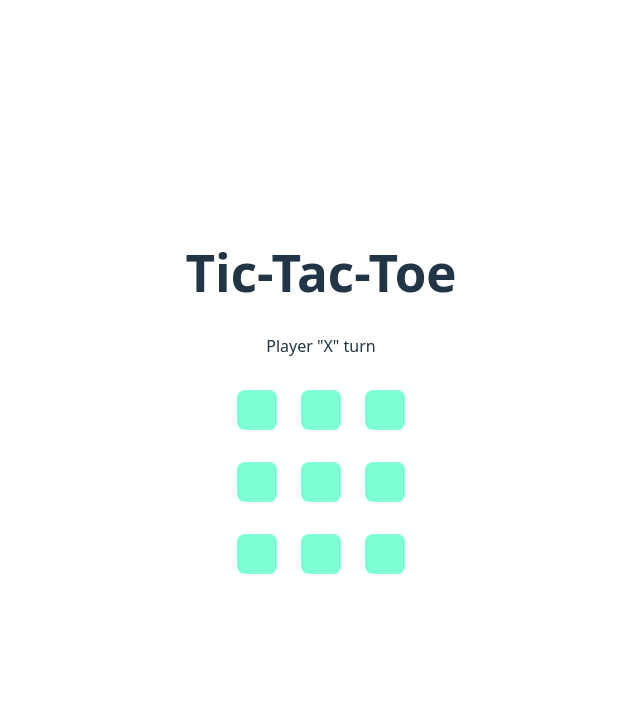
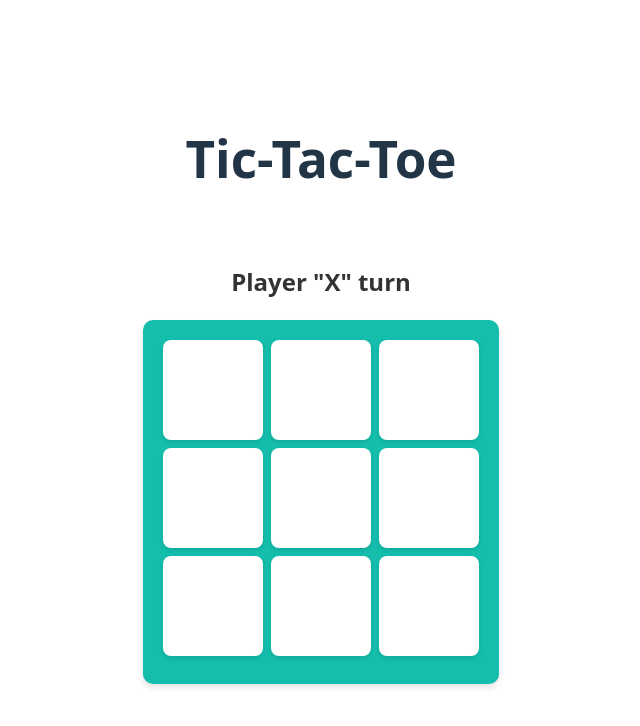
Before and after one commit to aashniharia/tic-tac-toe, a React (Vite) app: page / in a window 1280 px wide. Shown: the top 726 px of the page, without its empty margins (319-959 px from the left). Built offline with nearby package versions, Linux system fonts and the light colour scheme.

Commit message:
adding styling and restart button

```diff
--- a/src/App.css
+++ b/src/App.css
@@ -10,21 +10,90 @@
   padding: 4px;
   justify-content: center;
 }
+.game-container {
+  display: flex;
+  flex-direction: column;
+  align-items: center;
+  padding: 20px;
+  max-width: 500px;
+  margin: 0 auto;
+}
+
+.status-message {
+  font-size: 1.5rem;
+  margin-bottom: 20px;
+  color: #333;
+  font-weight: bold;
+}
+
+.game-board {
+  background: #14bdac;
+  border-radius: 10px;
+  padding: 20px;
+  box-shadow: 0 4px 6px rgba(0, 0, 0, 0.1);
+}
+
+.buttonContainer {
+  display: flex;
+  gap: 8px;
+  margin-bottom: 8px;
+}
+
 .gameButton {
-  background-color: aquamarine;
-  padding: 4px;
-  height: 40px;
-  width: 40px;
-  margin: 12px;
+  width: 100px;
+  height: 100px;
+  margin: 0;
+  font-size: 3rem;
+  font-weight: bold;
+  background-color: #fff;
+  border: none;
+  border-radius: 8px;
   cursor: pointer;
+  transition: all 0.2s;
+  color: #545454;
+  box-shadow: 0 2px 4px rgba(0, 0, 0, 0.1);
+  display: flex;
+  justify-content: center;
+  align-items: center;
+  padding: 0;
+  line-height: 1;
+}
+
+.gameButton:hover:not(:disabled) {
+  transform: translateY(-2px);
+  box-shadow: 0 4px 8px rgba(0, 0, 0, 0.2);
 }
 
 .gameButton:disabled {
-  background-color: aquamarine;
-  color: black;
+  cursor: not-allowed;
   opacity: 1;
-  padding: 8px;
-  height: 40px;
-  width: 40px;
-  margin: 12px;
 }
+
+.gameButton[data-value="X"] {
+  color: #545454;
+}
+
+.gameButton[data-value="O"] {
+  color: #ecc132;
+}
+
+.restartButton {
+  margin-top: 20px;
+  padding: 12px 24px;
+  font-size: 1.2rem;
+  background-color: #32a4a8;
+  color: white;
+  border: none;
+  border-radius: 25px;
+  cursor: pointer;
+  transition: all 0.2s;
+  font-weight: bold;
+  text-transform: uppercase;
+  letter-spacing: 1px;
+}
+
+.restartButton:hover {
+  background-color: #2a8d91;
+  transform: translateY(-2px);
+  box-shadow: 0 4px 8px rgba(0, 0, 0, 0.2);
+}
--- a/src/components/TicTacToe.jsx
+++ b/src/components/TicTacToe.jsx
@@ -51,6 +51,15 @@ export const TicTacToe = () => {
       setClickCounter((prevState) => prevState + 1);
     }
   };
+
+  const handleRestart = () => {
+    setButtonState(buttonArr);
+    setIsPlayer1(true);
+    setClickCounter(-1);
+    setIsGameEnd(false);
+    setWinner(null);
+  };
+
   useEffect(() => {
     if (clickCounter >= 8) {
       setIsGameEnd(true);
@@ -59,21 +68,28 @@ export const TicTacToe = () => {
   }, [clickCounter]);
 
   return (
-    <>
+    <div className="game-container">
       {isEndGame ? (
-        <p>Game Over!!: {winner ? `Winner is ${winner}` : "its a Tie"}</p>
+        <>
+          <p className="status-message">
+            Game Over!!: {winner ? `Winner is ${winner}` : "its a Tie"}
+          </p>
+        </>
       ) : (
-        <p>{isPlayer1 ? 'Player "X" turn' : 'Player "O" turn'}</p>
+        <p className="status-message">
+          {isPlayer1 ? 'Player "X" turn' : 'Player "O" turn'}
+        </p>
       )}
-      <div>
+      <div className="game-board">
         {[0, 3, 6].map((row) => (
-          <div className="buttonCointainer">
-            {buttonState.slice(row, row + 3).map((eachButton, index) => (
+          <div className="buttonContainer" key={row}>
+            {buttonState.slice(row, row + 3).map((eachButton) => (
               <button
                 className="gameButton"
                 key={eachButton?.buttonId}
                 onClick={() => handlePlay(eachButton.buttonId)}
                 disabled={eachButton.buttonValue !== null || isEndGame}
+                data-value={eachButton.buttonValue}
               >
                 {eachButton.buttonValue}
               </button>
@@ -81,6 +97,11 @@ export const TicTacToe = () => {
           </div>
         ))}
       </div>
-    </>
+      {isEndGame && (
+        <button className="restartButton" onClick={handleRestart}>
+          Restart Game
+        </button>
+      )}
+    </div>
   );
 };
```
